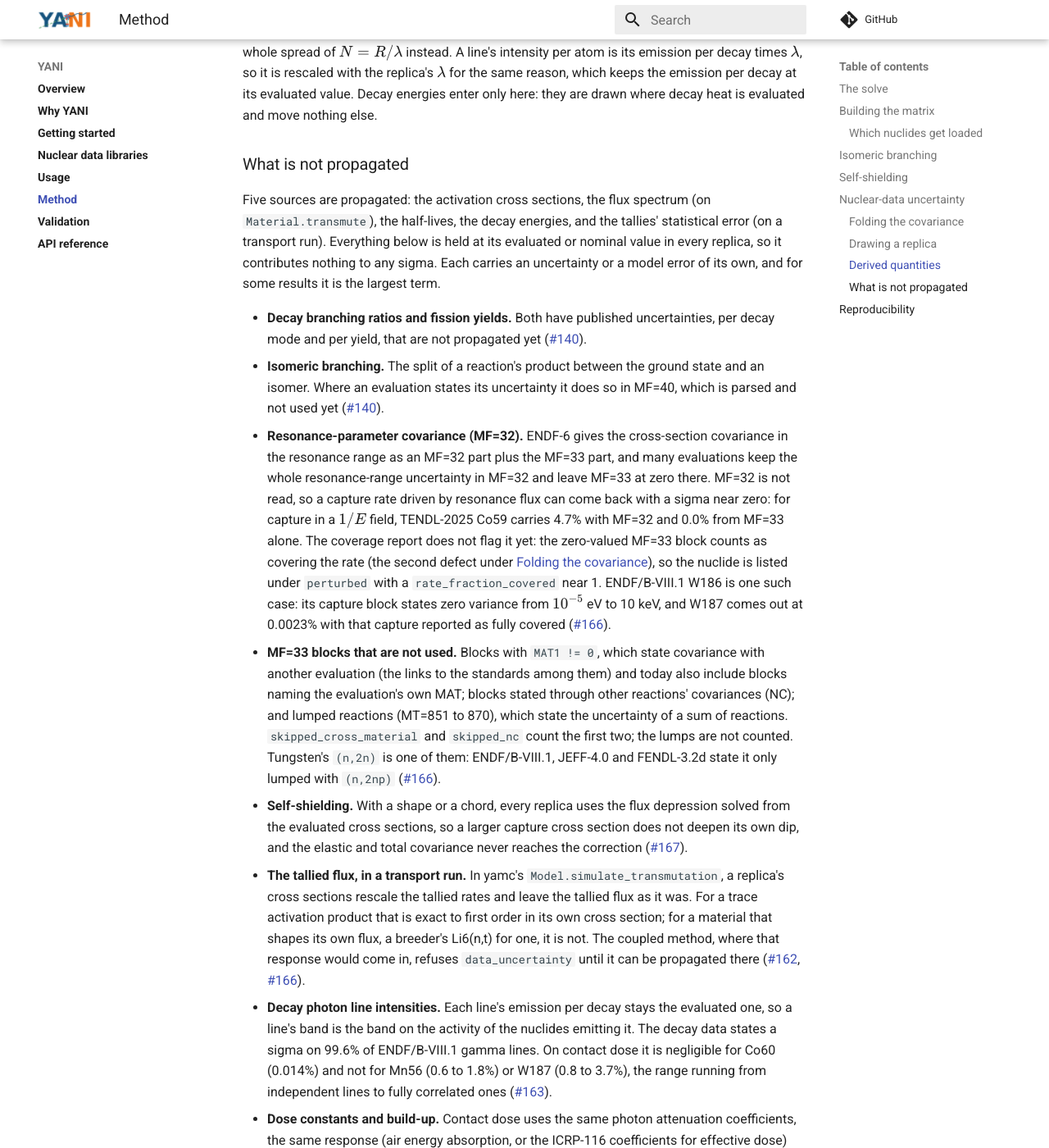
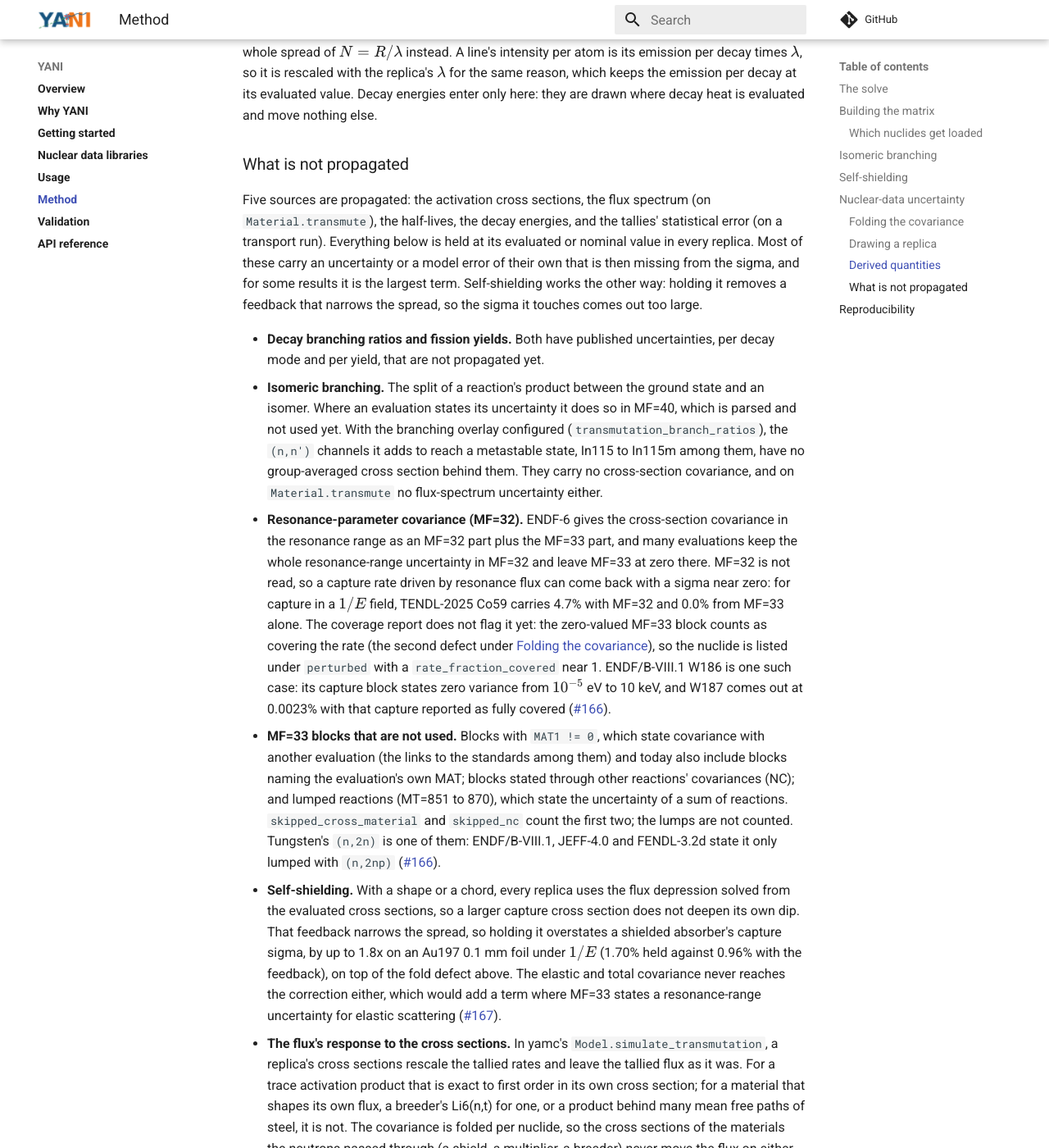
Before and after one commit to fusion-neutronics/yani, an MkDocs documentation site: the page built from docs/method.md, in a window 1280 px wide and 1400 px high, scrolled down 5605 px. Shown: the whole window at 82% size. Built offline with MkDocs 1.6.1 and Material for MkDocs 9.7.7, drawn with Linux system fonts in a browser that asks for light colours; comment, search, counter and statistics services are not loaded; some of the changed text lies outside the part shown.

Commit message:
Say which way each held input moves a sigma, and what else is held
The What is not propagated list said every held input contributes
nothing to any sigma, which reads as if the propagated sigma were a lower
bound. Self-shielding goes the other way: holding the flux dip at
nominal removes a feedback that narrows the spread, and #167 measures a
shielded Au197 foil's capture sigma at 1.70% held against 0.96% with it.
The intro and the self-shielding bullet now say so.

The flux bullet dropped the deep-penetration case #166 states, and did
not say that the fold, being per nuclide, never lets a shield's or a
multiplier's cross sections move the flux on either path, or that on
Material.transmute a spectrum's error is only what the pulse is given.
It also gave the coupled method's refusal the wrong reason: the code
refuses because step-to-step tally noise is not propagated (#162).

The branching overlay's (n,n') channels have no group-averaged cross
section, so they carry no MF=33 covariance and pass through the flux
perturbation unchanged. That is now in the isomeric-branching bullet.

has_gaps looks at none of this list, so the usage comment no longer says
it is True whenever anything was left out. The links to #140 are gone:
it is closed, and no open issue tracks branching or yields yet.

```diff
--- a/docs/method.md
+++ b/docs/method.md
@@ -272,16 +272,21 @@ nothing else.
 Five sources are propagated: the activation cross sections, the flux spectrum
 (on `Material.transmute`), the half-lives, the decay energies, and the tallies'
 statistical error (on a transport run). Everything below is held at its
-evaluated or nominal value in every replica, so it contributes nothing to any
-sigma. Each carries an uncertainty or a model error of its own, and for some
-results it is the largest term.
+evaluated or nominal value in every replica. Most of these carry an uncertainty
+or a model error of their own that is then missing from the sigma, and for some
+results it is the largest term. Self-shielding works the other way: holding it
+removes a feedback that narrows the spread, so the sigma it touches comes out
+too large.
 
 - **Decay branching ratios and fission yields.** Both have published
-  uncertainties, per decay mode and per yield, that are not propagated yet
-  ([#140][core140]).
+  uncertainties, per decay mode and per yield, that are not propagated yet.
 - **Isomeric branching.** The split of a reaction's product between the ground
   state and an isomer. Where an evaluation states its uncertainty it does so in
-  MF=40, which is parsed and not used yet ([#140][core140]).
+  MF=40, which is parsed and not used yet. With the branching overlay
+  configured (`transmutation_branch_ratios`), the `(n,n')` channels it adds to
+  reach a metastable state, In115 to In115m among them, have no group-averaged
+  cross section behind them. They carry no cross-section covariance, and on
+  `Material.transmute` no flux-spectrum uncertainty either.
 - **Resonance-parameter covariance (MF=32).** ENDF-6 gives the cross-section
   covariance in the resonance range as an MF=32 part plus the MF=33 part, and
   many evaluations keep the whole resonance-range uncertainty in MF=32 and leave
@@ -305,15 +310,25 @@ results it is the largest term.
   FENDL-3.2d state it only lumped with `(n,2np)` ([#166][core166]).
 - **Self-shielding.** With a shape or a chord, every replica uses the flux
   depression solved from the evaluated cross sections, so a larger capture cross
-  section does not deepen its own dip, and the elastic and total covariance
-  never reaches the correction ([#167][core167]).
-- **The tallied flux, in a transport run.** In yamc's
+  section does not deepen its own dip. That feedback narrows the spread, so
+  holding it overstates a shielded absorber's capture sigma, by up to 1.8x on an
+  Au197 0.1 mm foil under $1/E$ (1.70% held against 0.96% with the feedback),
+  on top of the fold defect above. The elastic and total covariance never
+  reaches the correction either, which would add a term where MF=33 states a
+  resonance-range uncertainty for elastic scattering ([#167][core167]).
+- **The flux's response to the cross sections.** In yamc's
   `Model.simulate_transmutation`, a replica's cross sections rescale the tallied
   rates and leave the tallied flux as it was. For a trace activation product
   that is exact to first order in its own cross section; for a material that
-  shapes its own flux, a breeder's Li6(n,t) for one, it is not. The coupled
-  method, where that response would come in, refuses `data_uncertainty` until it
-  can be propagated there ([#162][core162], [#166][core166]).
+  shapes its own flux, a breeder's Li6(n,t) for one, or a product behind many
+  mean free paths of steel, it is not. The covariance is folded per nuclide, so
+  the cross sections of the materials the neutrons passed through (a shield, a
+  multiplier, a breeder) never move the flux on either path, and on
+  `Material.transmute` the spectrum's uncertainty is only what the pulse is
+  given. The coupled method refuses `data_uncertainty` because its
+  step-to-step tally noise is not propagated yet ([#162][core162]); it is also
+  where the flux's response to a perturbed cross section would come in
+  ([#166][core166]).
 - **Decay photon line intensities.** Each line's emission per decay stays the
   evaluated one, so a line's band is the band on the activity of the nuclides
   emitting it. The decay data states a sigma on 99.6% of ENDF/B-VIII.1 gamma
@@ -339,8 +354,8 @@ results it is the largest term.
 `not_perturbed` in `get_data_uncertainty_info` names decay branching, fission
 yields, isomeric branching and cross-material covariance on every run, and the
 half-life or decay energy when a run switches that source off. The rest of this
-list is not in it yet, so a sigma is the spread from the five sources above and
-nothing more. See
+list is not in it yet, and `has_gaps` looks at none of it. A sigma is the spread
+from the five sources above with everything in this list held. See
 [Nuclear-data uncertainty](usage.md#nuclear-data-uncertainty).
 
 ## Reproducibility
```
Also changed, not shown: other parts of docs/method.md (+0 -1 lines), docs/usage.md (+2 -2 lines).
